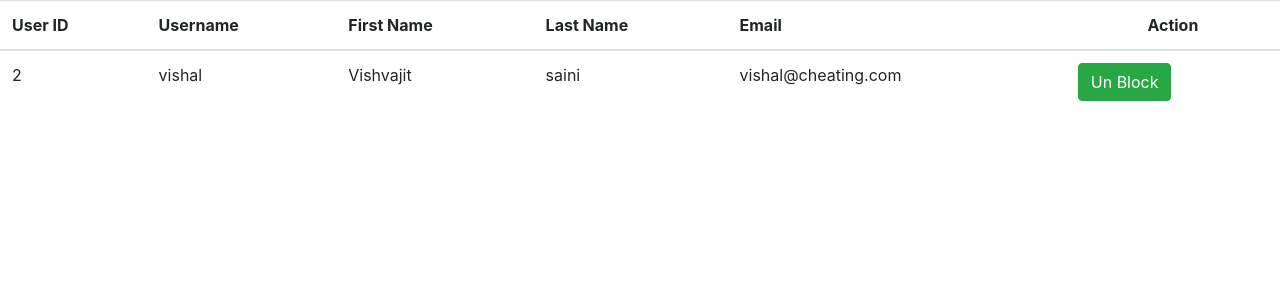
After one commit to Abhishesh123/CheatingnotDash, a Django app: page /block-users/ in a window 1280 px wide. The commit adds this page. Shown: the top 300 px of the page. Run offline with Django 3.2, Linux system fonts and the light colour scheme; data comes from the database, SQL or seed files in the repository; both versions use the stored data as it was after the commit; some libraries are stand-ins or nearby versions.

Commit message:
Block and Unblock user

```diff
--- a/dashboard/cheatingdash/urls.py
+++ b/dashboard/cheatingdash/urls.py
@@ -9,7 +9,9 @@ urlpatterns = [
     path('user', views.searchUser, name='searchUser'),
     path('login', views.Login),
     path('logout', views.Logout, name='Logout'),
-    path('delete/<int:id>', views.Delete, name='Delete'),
+    path('block/<int:id>', views.Block, name='Block'),
+    path('unblock/<int:id>', views.unBlock, name='unBlock'),
+    path('block-users/', views.blockUsers, name='blockUsers'),
     path('details/<int:id>', views.Details, name='Details'),
     path('edit/<int:id>', views.Edit, name='Edit'),
     path('update/<int:id>', views.Update, name='Update'),
--- a/dashboard/cheatingdash/views.py
+++ b/dashboard/cheatingdash/views.py
@@ -11,7 +11,7 @@ def Index(request):
     return HttpResponse('Thanks')
 
 def userList(request):
-    user = User.objects.all()
+    user = User.objects.filter(is_active = True)
     column_list = ['Active','Age','City','Country','Gender']
     print(user.count())
     context =  {
@@ -20,6 +20,25 @@ def userList(request):
         'columns':column_list
         }
     return render(request, 'userlist.html',context)
+
+
+def Block(request, id):
+    user = User.objects.get(pk = id)
+    user.is_active = False
+    user.save()
+    return redirect('/userlist')
+
+def unBlock(request, id):
+    user = User.objects.get(pk = id)
+    user.is_active = True
+    user.save()
+    return redirect('/userlist')
+
+def blockUsers(request):
+    user = User.objects.filter(is_active = False)
+    return render(request, 'block-user.html', {'users':user})
+
+
 
 def empList(request):
     emp = Employee.objects.all()
@@ -176,9 +195,10 @@ def ContactMe(request):
     return render(request, 'contact.html', {'form': form})
 
 
-import requests
-import json
 
+# import json
+
+# import requests
 def sendSMS(request):
     if request.method == 'POST':
         number = request.POST['phone']
@@ -187,27 +207,27 @@ def sendSMS(request):
         print(number)
         print(senderid)
         print(msgs)
-        URL = 'https://www.sms4india.com/api/v1/sendCampaign'
+        # URL = 'https://www.sms4india.com/api/v1/sendCampaign'
 
-        # get request
-        def sendPostRequest(reqUrl, apiKey, secretKey, useType, phoneNo, senderId, textMessage):
-            req_params = {
-                'apikey':apiKey,
-                'secret':secretKey,
-                'usetype':useType,
-                'phone': phoneNo,
-                'message':textMessage,
-                'senderid':senderId
-                }
-            return requests.post(reqUrl, req_params)
+        # # get request
+        # def sendPostRequest(reqUrl, apiKey, secretKey, useType, phoneNo, senderId, textMessage):
+        #     req_params = {
+        #         'apikey':apiKey,
+        #         'secret':secretKey,
+        #         'usetype':useType,
+        #         'phone': phoneNo,
+        #         'message':textMessage,
+        #         'senderid':senderId
+        #         }
+        #     return requests.post(reqUrl, req_params)
 
-        # get response
-        response = sendPostRequest(URL, 'api_key', 'secretKey', 'stage', number, senderid, msgs )
-        """
-        Note:-
-            you must provide apikey, secretkey, usetype, mobile, senderid and message values
-            and then requst to api
-        """
-        # print response if you want
-        print(response.text)
+        # # get response
+        # response = sendPostRequest(URL, 'api_key', 'secretKey', 'stage', number, senderid, msgs )
+        # """
+        # Note:-
+        #     you must provide apikey, secretkey, usetype, mobile, senderid and message values
+        #     and then requst to api
+        # """
+        # # print response if you want
+        # print(response.text)
     return render(request, 'send-sms.html')
--- /dev/null
+++ b/dashboard/templates/block-user.html
@@ -0,0 +1,46 @@
+<!DOCTYPE html>
+<html lang="en">
+<head>
+<meta charset="UTF-8">
+<meta name="viewport" content="width=device-width, initial-scale=1.0">
+<meta http-equiv="X-UA-Compatible" content="ie=edge">
+<link rel="stylesheet" href="https://cdnjs.cloudflare.com/ajax/libs/twitter-bootstrap/4.4.1/css/bootstrap.min.css">
+<link rel="stylesheet" href="https://cdnjs.cloudflare.com/ajax/libs/font-awesome/5.11.2/css/all.min.css">
+<link rel="stylesheet" href="style.css">
+<title>Title</title>
+</head>
+<body>
+    <table class="table">
+        <thead>
+            <tr>
+                <th>User ID</th>
+                <th>Username</th>
+                <th>First Name</th>
+                <th>Last Name</th>
+                <th>Email</th>
+                <th colspan="3" class="text-center">Action</th>
+            </tr>
+        </thead>
+        <tbody>
+            {% for user in users %}
+            <tr>
+                <td>{{user.id}}</td>
+                <td>{{user.username}}</td>
+                <td>{{user.first_name}}</td>
+                <td>{{user.last_name}}</td>
+                <td>{{user.email}}</td>
+
+
+                <td><a href="{% url 'unBlock' user.id %}" rel="noopener noreferrer"
+                        class="text-center btn btn-success">Un Block</a></td>
+
+
+            </tr>
+            {% endfor %}
+        </tbody>
+    </table>
+<script src="https://cdnjs.cloudflare.com/ajax/libs/jquery/3.4.1/jquery.slim.min.js"></script>
+<script src="https://cdnjs.cloudflare.com/ajax/libs/popper.js/1.16.0/umd/popper.min.js"></script>
+<script src="https://cdnjs.cloudflare.com/ajax/libs/twitter-bootstrap/4.4.1/js/bootstrap.min.js"></script>
+</body>
+</html>
```
Also changed, not shown: dashboard/templates/userlist.html (+5 -3 lines), dashboard/db.sqlite3.
